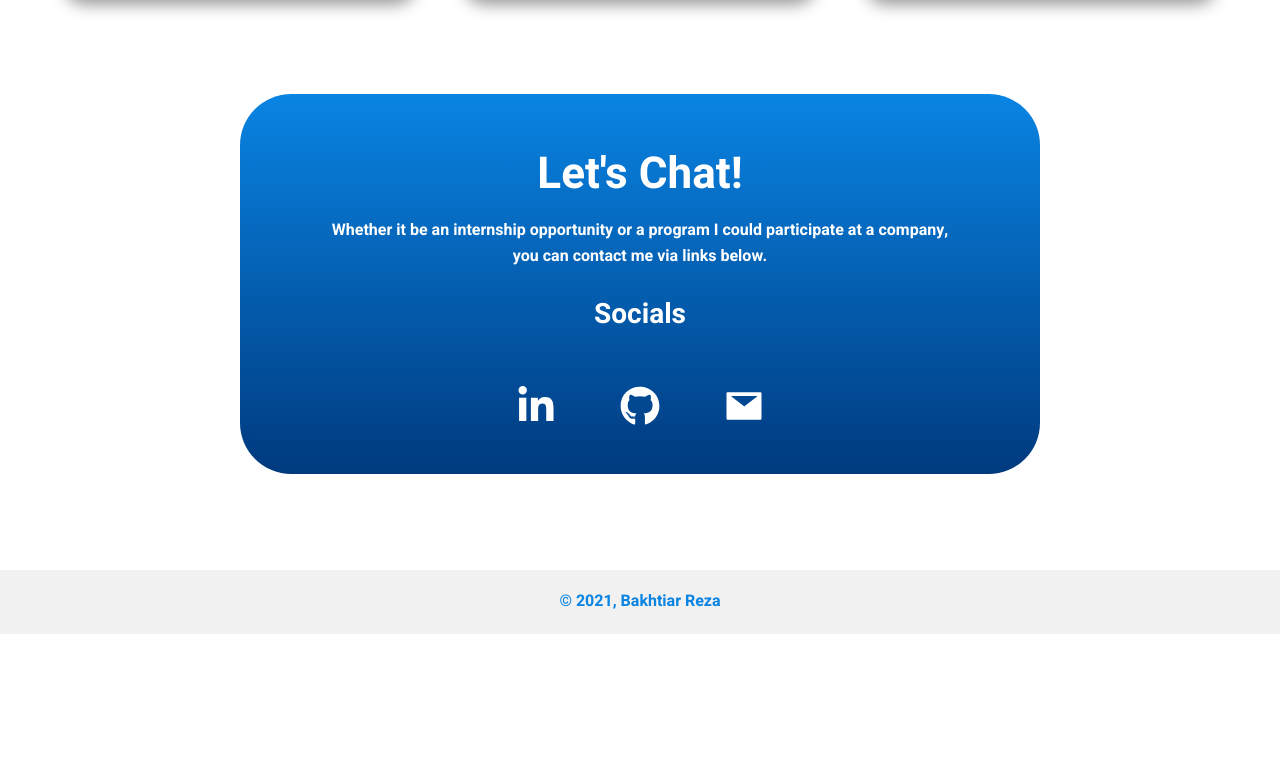
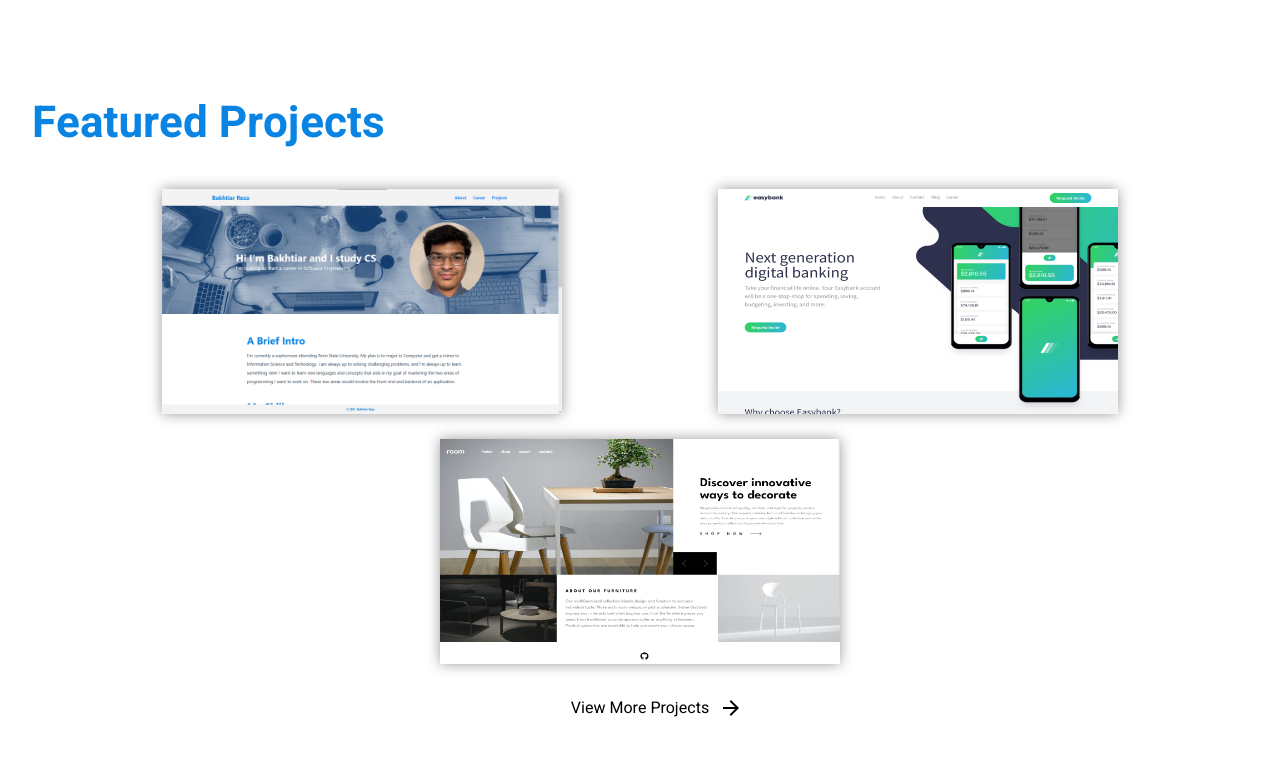
Before and after one commit to Dradeon/BakhtiarRezaSite, a Next.js app: page /Home in a window 1280 px wide. Shown: the part 2634-3400 px from the top of the page. Before the commit the page ends 3268 px from the top, so only its background shows below. Built offline with nearby package versions, Linux system fonts and the light colour scheme.

Commit message:
Added Featured Projects Section

```diff
--- a/Components/Home/FeaturedProjects.js
+++ b/Components/Home/FeaturedProjects.js
@@ -0,0 +1,43 @@
+import Image from 'next/image'
+
+import styles from '../../styles/Home.module.scss'
+import projectInfo from '../../Data/ProjectData'
+
+
+const FeaturedProjects = ({ids}) => {
+    const featuredProjects = projectInfo.Projects.filter((project) => {
+        for(let i = 0; i < 3; i++){
+            if (ids[i] == project.id){
+                return true;
+            }
+        }
+        return false;
+    })
+
+  return (
+    <div className={styles.FeaturedProjects}>
+        <h1>Featured Projects</h1>
+        <div className={styles.projectGrid}>
+            {
+                featuredProjects.map(project => {
+                    return (<div className={styles.Card} key = {project.id}>
+                        <Image src = {project.Thumbnail} width='800px' height='450px'/>
+                        <div href='#' className={styles.Overlay}>
+                            <div>
+                                <div className={styles.Desc}><h2>{project.Name}</h2><p>{project.ShortDesc}</p></div>
+                                <div className={styles.Buttons}>
+                                    <a href={project.Github} target = '_blank' rel='noopener'>Github</a>
+                                    <a href={project.LivePreview} target = '_blank' rel='noopener'>Live Preview</a>
+                                </div>
+                            </div>
+                        </div>
+                    </div>)
+                })
+            }
+        </div>
+        <a className={styles.viewMoreProjects} href='/Projects'>View More Projects <span><svg xmlns="http://www.w3.org/2000/svg" height="24" viewBox="0 0 24 24" width="24"><path d="M0 0h24v24H0z" fill="none"/><path d="M12 4l-1.41 1.41L16.17 11H4v2h12.17l-5.58 5.59L12 20l8-8z"/></svg></span></a>
+    </div>
+  )
+}
+
+export default FeaturedProjects
--- a/Data/ProjectData.js
+++ b/Data/ProjectData.js
@@ -19,46 +19,54 @@ var projectData =
         {
             'id': 1,
             'Name':'Personal Website',
+            'ShortDesc': 'My Personal Website built using NextJS and SASS.',
             'Desc': 'This is the website that you\'re viewing right now! The website is built using NextJS web framework for the front-end. And you can navigate throughout my site to checkout what I made. This is the first live website I made after practicing learning HTML,CSS, and Javascript over the 2021 Summer. I learned many things from creating practice websites using React. I hope to improve this site from what it currently is as I get better at web development.',
             'Date': 'August 2021 - Present',
             'Skills': ['React','NextJS','HTML','Sass'],
             'Thumbnail': '/project_thumbnails/WebsiteScreenShot.png',
             'GIF' : null,
-            'Github' : 'https://github.com/Dradeon/BakhtiarRezaSite'
+            'Github' : 'https://github.com/Dradeon/BakhtiarRezaSite',
+            'LivePreview' : 'https://bakhtiar-reza-site.vercel.app/'
         },
         {
             'id': 2,
             'Name': 'Easybank Landing Page',
+            'ShortDesc': 'This site was built using React and TailwindCSS.',
             'Desc': 'A landing page which was a challenge from frontendmentor.io. This site was built using React and TailwindCSS.',
             'Date': 'June 2022',
             'Skills':['React','TailwindCSS'],
-            'Thumbnail': null,
+            'Thumbnail': '/project_thumbnails/EasybankLandingPage.png',
             'GIF': null,
-            'Github': null
+            'Github': 'https://github.com/Dradeon/Easybank-Landing-Page',
+            'LivePreview': 'https://easybankhome.vercel.app/'
         },
         {
-            'id': 6,
+            'id': 3,
             'Name': 'Room Landing Page',
+            'ShortDesc': 'This site was built using NextJS, TypeScript, and TailwindCSS.',
             'Desc': 'A landing page which was a challange from frontendmentor.io. This site was built using NextJS, TypeScript, and TailwindCSS.',
             'Date': 'June 2022',
             'Skills': ['NextJS','TailwindCSS','TypeScript'],
-            'Thumbnail': null,
+            'Thumbnail': '/project_thumbnails/RoomLandingPage.png',
             'GIF': null,
-            'Github': null
+            'Github': 'https://github.com/Dradeon/RoomLandingPage',
+            'LivePreview': 'https://room-landing-page-seven.vercel.app/'
         },
         {
-            'id': 7,
+            'id': 4,
             'Name': 'IP Tracker',
+            'ShortDesc': 'Built using NextJS, TailwindCSS, TypeScript, and LeafletJS.',
             'Desc': 'Built using NextJS, TailwindCSS, TypeScript, and LeafletJS.',
             'Date': 'June 2022',
             'Skills': [],
             'Thumbnail': null,
             'GIF': null,
-            'Github': null
+            'Github': 'https://github.com/Dradeon/IP-Address-Tracker'
         },
         {
-            'id': 3,
+            'id': 5,
             'Name':'Course Scheduler Application',
+            'ShortDesc':'A Java Application that schedule courses for students.',
             'Desc':'A Java Application that schedule courses for students. It stores information about courses, students, and the students\' schedule in a local database. An Admin can add a new course, student, and semester while a student can schedule for these courses, see their schedule, and courses currently available to schedule.',
             'Date':'November 2021',
             'Skills': ['Java','SQL','Objected Oriented Programming'],
@@ -67,8 +75,9 @@ var projectData =
             'Github': null
         },
         {
-            'id': 4,
+            'id': 6,
             'Name':'Login/Signup Form',
+            'ShortDesc': 'NodeJS application made with NodeJS, Bcrypt, and JSON Web Token.',
             'Desc':'NodeJS Application that can take a user and then log them in via session token.',
             'Date': 'January 2022',
             'Skills': ['Javascript','NodeJS','Express'],
@@ -77,7 +86,7 @@ var projectData =
             'Github':'https://github.com/Dradeon/JavascriptAuthentication'
         },
         {
-            'id': 5,
+            'id': 7,
             'Name':'Cryptocurrency Desktop Notifier',
             'Desc': 'A Simple Python program that fetches the latest prices on Bitcoin, Ethereum, and DogeCoin via a REST API.',
             'Date': 'January 2021',
--- a/pages/Home.js
+++ b/pages/Home.js
@@ -5,6 +5,7 @@ import SkillsAndExperience from '../Components/Home/SkillsAndExperience'
 import Features from '../Components/Home/Features'
 import Contact from '../Components/Home/Contact'
 import Footer from '../Components/Footer'
+import FeaturedProjects from '../Components/Home/FeaturedProjects'
 
 const Home = () => {
 
@@ -16,9 +17,11 @@ const Home = () => {
 
             <About/>
 
+            <Features/>
+
             <SkillsAndExperience/>
 
-            <Features/>
+            <FeaturedProjects ids = {[1,2,3]}/>
 
             <Contact/>
 
--- a/styles/Home.module.scss
+++ b/styles/Home.module.scss
@@ -350,6 +350,144 @@
     }
 }
 
+.FeaturedProjects{
+    position: relative;
+    display: flex;
+    flex-flow: column nowrap;
+
+    margin: 0 auto;
+    width: 95%;
+    max-width: 80rem;
+
+    h1{
+        color: $light-blue;
+        font-size: 2.75rem;
+
+        @include breakpoint(sm,max){
+            font-size: 2rem;
+        }
+
+        @include breakpoint(sm,min){
+            font-size: 2rem;
+        }
+
+        @include breakpoint(md,min){
+            font-size: 2.5rem;
+        }
+
+        @include breakpoint(lg,min){
+            font-size: 2.75rem;
+        }
+
+    }
+
+    .viewMoreProjects{
+        width: fit-content;
+        position: relative;
+        text-align: center;
+        margin: 2rem auto;
+
+        color: black;
+
+        span{
+            display: inline;
+            position: absolute;
+            left: calc(100% + 10px);
+
+        }
+
+
+    }
+
+    .projectGrid{
+        display: flex;
+        flex-flow: row wrap;
+
+        justify-content: space-evenly;
+        align-items: center;
+
+        gap: 25px;
+
+        .Card{
+            width: 400px;
+            height: 225px;
+            position: relative;
+
+            box-shadow: 0 0 .8rem 0rem rgba(0,0,0,.4);
+
+            .Overlay{
+                display: flex;
+                flex-flow: column nowrap;
+                justify-content: center;
+                align-items: center;
+
+
+                opacity: 0;
+                width: inherit;
+                height: inherit;
+                position: absolute;
+                top: 0%;
+                left: 0%;
+                background-color: $card-background-overlay;
+
+                .Desc{
+                    margin: 0 1rem;
+                    height: inherit;
+
+                    display: flex;
+                    flex-flow: column nowrap;
+
+                    justify-content: center;
+                    align-content: center;
+                    text-align: center;
+
+                    color: white;
+
+                    h2{
+                        margin: 0;
+                    }
+                }
+
+                .Buttons{
+                    width: fit-content;
+                    margin: 0 auto;
+
+                    display: flex;
+                    flex-flow: row nowrap;
+                    justify-content: space-evenly;
+                    gap: 1rem;
+
+                    a{
+                        width: 100px;
+
+                        padding: 5px 3px;
+
+                        text-align: center;
+
+                        margin: 5px 8px;
+                        border: 1px solid white;
+
+                        color: white;
+
+                        &:hover{
+                            background-color: white;
+                            color: $light-blue;
+                        }
+                    }
+
+                    color: white;
+                }
+
+                transition: opacity .3s ease-in-out;
+
+                &:hover{
+                    opacity: 1;
+                }
+            }
+        }
+    }
+}
+
 
 .Home__SkillsAndExperience{
 
--- a/styles/_Components.scss
+++ b/styles/_Components.scss
@@ -396,7 +396,7 @@
 
         height: 4rem;
 
-        background:$grey;
+
 
         .FooterContainer{
             p{
--- a/styles/_colorscheme.scss
+++ b/styles/_colorscheme.scss
@@ -4,3 +4,4 @@ $dark-blue: #003A7F;
 $grey: #f1f1f1;
 $darker-grey: #BBBBBB;
 $black: #2c3e50;
+$card-background-overlay: rgba(9, 132, 227, .75);
```
Also changed, not shown: public/project_thumbnails/EasybankLandingPage.png (added), public/project_thumbnails/RoomLandingPage.png (added).
